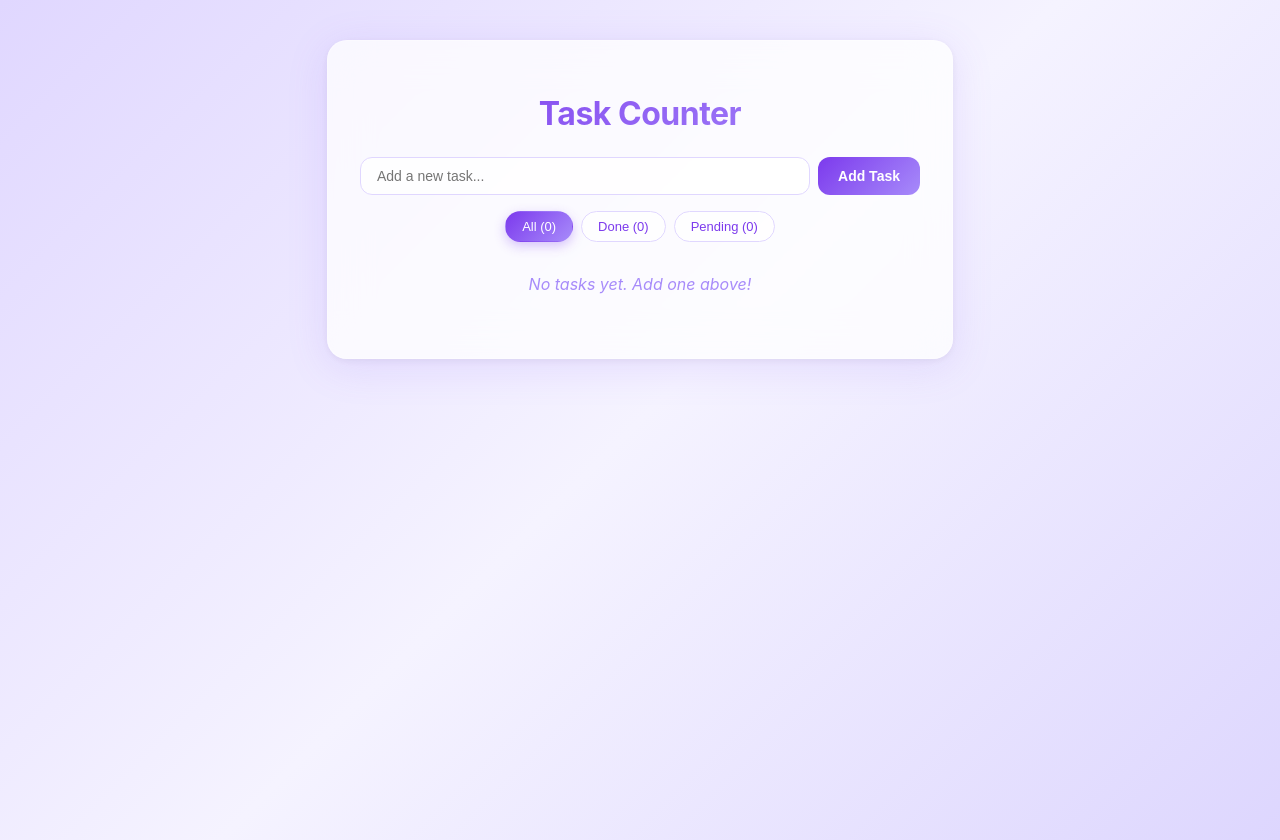
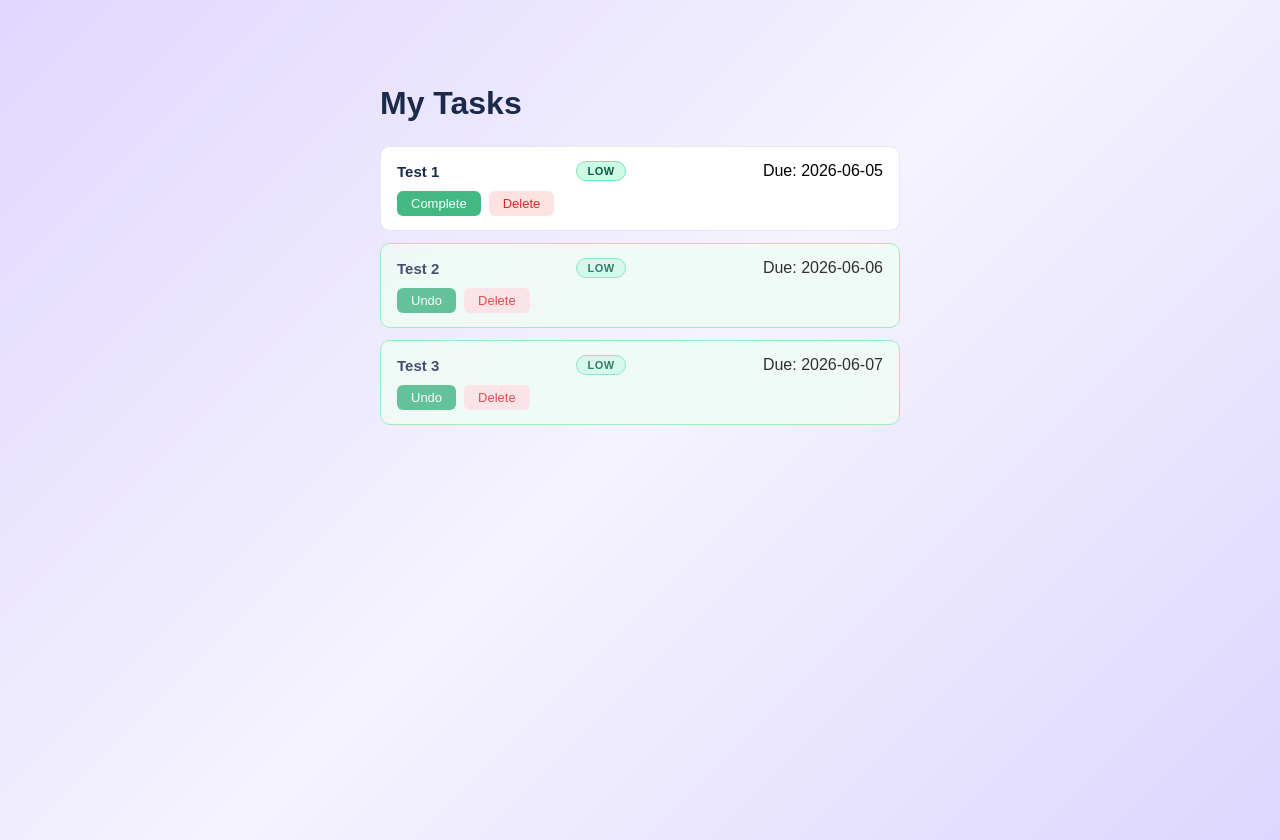
Before and after one commit to pflee-cpu/LEE_PHILIP_FRONTEND, a Vue app: page / in a window 1280 px wide. Built offline with nearby package versions, Linux system fonts and the light colour scheme.

Commit message:
finish day 2 extensions for task card

```diff
--- a/src/components/TaskCard.vue
+++ b/src/components/TaskCard.vue
@@ -61,13 +61,34 @@
 
 <!-- ─── TaskCard.vue ─── -->
 <script setup>
+
+import {ref} from 'vue'
+
+const isEditing = ref(false) // track if in editing mode
+const editedName = ref ('') // holds new name while typing
+function startEdit () { //start edit
+  isEditing.value = true
+  editedName.value = props.task.name
+}
+
+function saveEdit () {
+  if (editedName.value.trim()) {
+    emit('update', props.task.id, editedName.value.trim())
+  }
+  isEditing.value = false
+}
+
 const props = defineProps({
   task: {
     type: Object,
     required: true,
+  },
+  priority: {
+    type: String,
+    default: 'low'
   }
 });
-const emit = defineEmits(['complete', 'delete']);
+const emit = defineEmits(['complete', 'delete', 'update']);
 </script>
 
 <template>
@@ -78,7 +99,29 @@
     <div class="task-header">
 
       <!-- TODO 5: Display the task name -->
-       <span class="name">{{ props.task.name }}</span>
+       <span
+        v-if="!isEditing"
+        class="name"
+        @click="startEdit"
+        style="cursor: pointer;"
+
+        >
+          {{ props.task.name }}
+        </span>
+        <input
+          v-else
+          class="edit-input"
+          v-model="editedName"
+          @keyup.enter="saveEdit"
+          @blur="saveEdit"
+          autofocus
+        />
+            <span class="badge" :class="`badge-${props.priority}`">
+           {{ props.priority }}
+
+       </span>
+
+
 
       <!-- TODO 6: Add the named slot for metadata -->
       <!-- <slot name="meta" /> -->
@@ -108,6 +151,55 @@
 </template>
 
 <style scoped>
+
+.edit-input {
+  flex: 1;
+  padding: 4px 8px;
+  border: 1.5px solid #a78bfa;
+  border-radius: 6px;
+  font-size: 15px;
+  font-weight: 600;
+  color: #1B2A4A;
+  outline: none;
+  background: #f5f3ff;
+}
+
+.edit-input:focus {
+  border-color: #7c3aed;
+  box-shadow:  0 0 0 3px rgba(167, 139, 250, 0.2);
+}
+
+
+
+
+.badge {
+  padding: 3px 10px;
+  border-radius: 20px;
+  font-size: 11px;
+  font-weight: 600;
+  text-transform: uppercase;
+  letter-spacing: 0.5px;
+}
+
+.badge-low {
+  background-color: #d1fae5;
+  color: #065f46;
+  border: 1px solid #6ee7b7;
+}
+
+.badge-medium {
+  background-color: #fef3c7;
+  color: #92400e;
+  border: 1px solid #fcd34d;
+}
+
+.badge-high {
+  background-color: #fce7f3;
+  color: #9d174d;
+  border: 1px solid #f9a8d4;
+}
+
+
 .task-card {
   background: white;
   border: 1px solid #e5e7eb;
--- a/src/components/TaskListView.vue
+++ b/src/components/TaskListView.vue
@@ -33,6 +33,13 @@
   // your code here
   tasks.value = tasks.value.filter(task => task.id !== id)
 }
+
+function handleUpdate(id, newName) {
+  const task = tasks.value.find(task => task.id === id)
+  if (task) {
+    task.name = newName
+  }
+}
 </script>
 
 <template>
@@ -59,6 +66,7 @@
       :task="task"
       @complete="handleComplete"
       @delete="handleDelete"
+      @update="handleUpdate"
     >
       <template #meta>
         Due: {{ task.dueDate }}
```
Also changed, not shown: src/main.ts (+8 -8 lines), src/store/counter.js (added), src/store/counterComposition.js (added).
